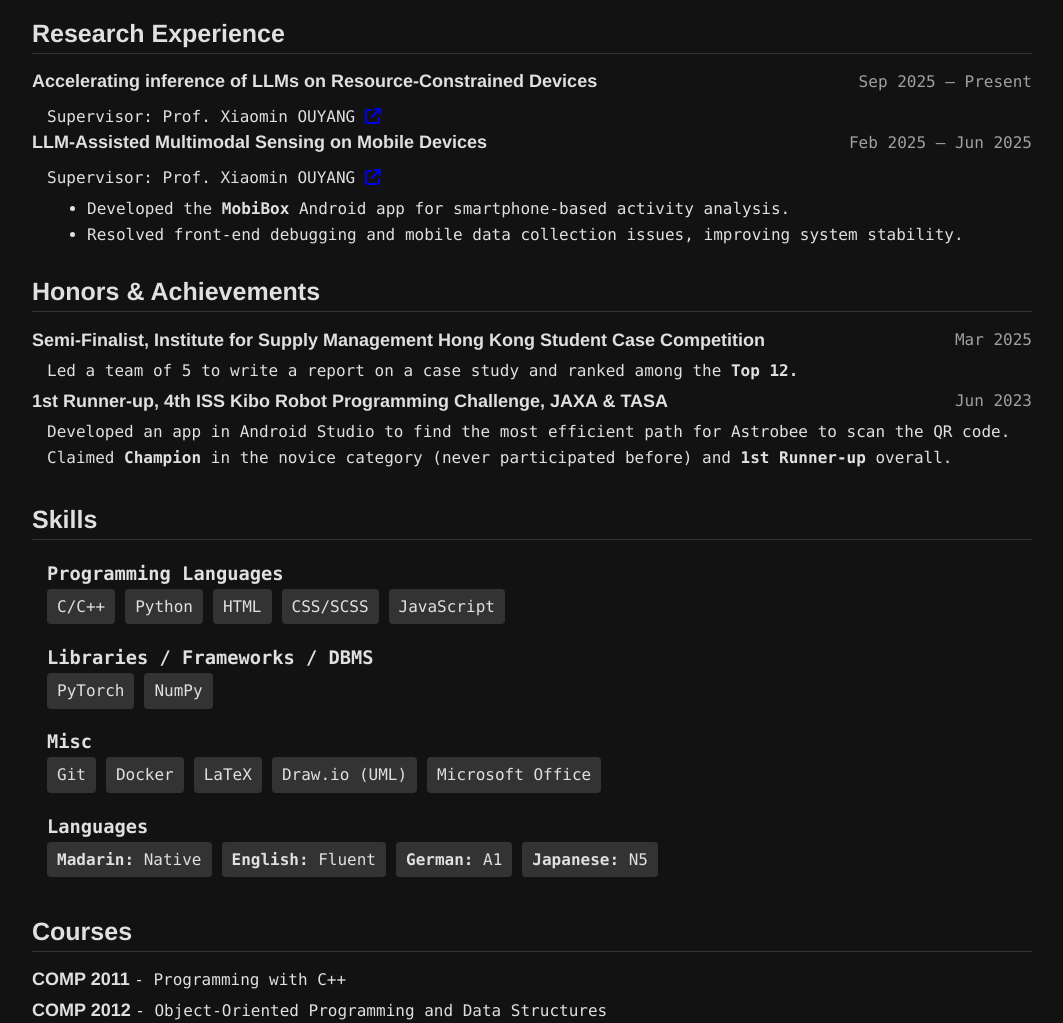
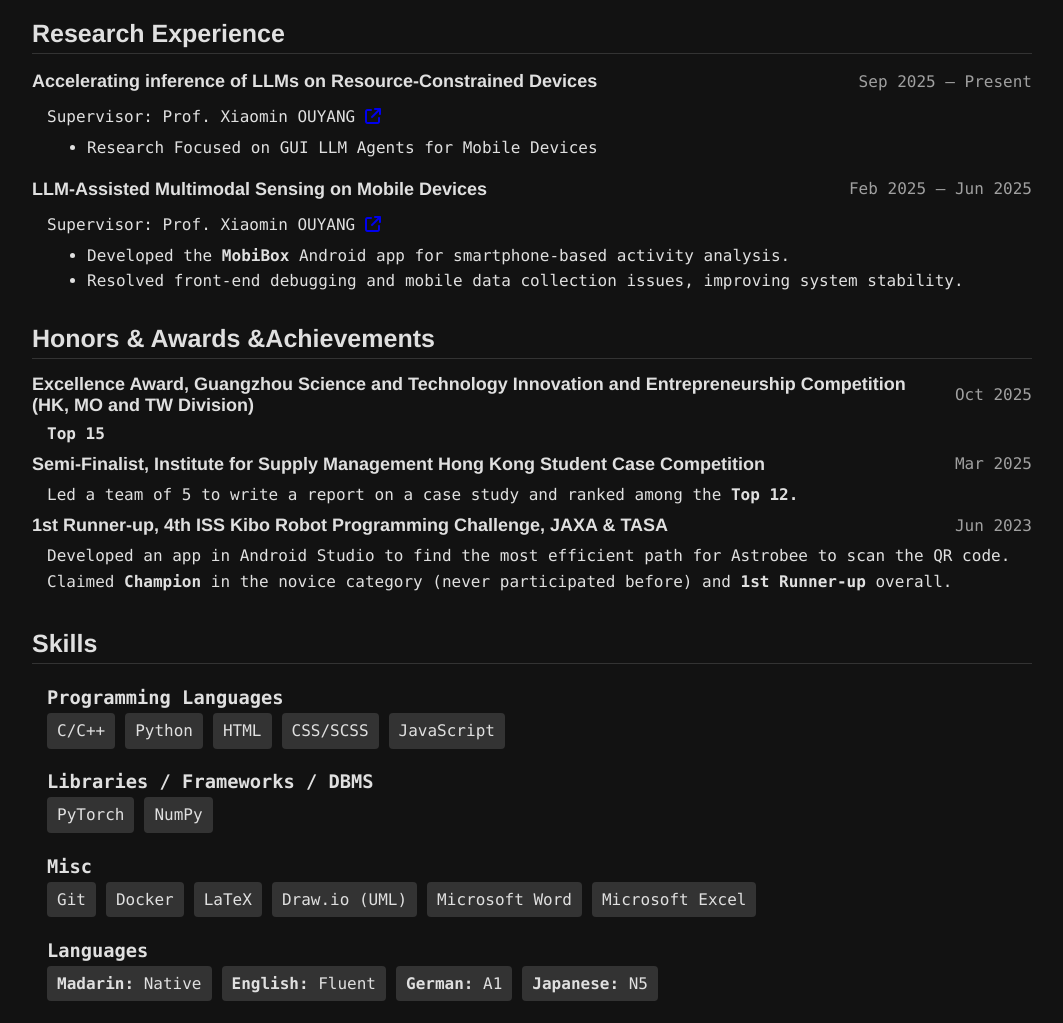
Before and after one commit to wuallen57730/limaWU-website, a plain HTML site: page index.html in a window 1280 px wide. Shown: the part 840-1863 px from the top of the page, without its empty margins (108-1171 px from the left). Drawn offline with Linux system fonts and the light colour scheme.

Commit message:
[update] update my website #3

```diff
--- a/index.html
+++ b/index.html
@@ -172,6 +172,12 @@
       <a target="_blank" href="https://xmouyang.github.io/"
         ><i class="fa-solid fa-arrow-up-right-from-square"></i
       ></a>
+      <br>
+      <ul style="margin-top: 5px">
+        <li>
+          Research Focused on GUI LLM Agents for Mobile Devices
+        </li>
+      </ul>
     </div>
     <div class="timeline-item">
       <span class="text"
@@ -197,13 +203,20 @@
       </ul>
     </div>
 
-    <div class="subtitle"><strong>Honors & Achievements</strong></div>
+    <div class="subtitle"><strong>Honors & Awards &Achievements</strong></div>
+    <div class="timeline-item">
+      <span class="text">
+        Excellence Award, Guangzhou Science and Technology Innovation and Entrepreneurship Competition (HK, MO and TW Division)</span      >
+      <span class="code date">Oct 2025</span>
+    </div>
+    <div class="code" style="padding-left: 15px; padding-bottom: 5px">
+      <strong>Top 15</strong>
+    </div>
 
     <div class="timeline-item">
       <span class="text"
         >Semi-Finalist, Institute for Supply Management Hong Kong Student Case
-        Competition</span
-      >
+        Competition</span>
       <span class="code date">Mar 2025</span>
     </div>
     <div class="code" style="padding-left: 15px; padding-bottom: 5px">
@@ -247,7 +260,8 @@
         <span class="skill-tag">Docker</span>
         <span class="skill-tag">LaTeX</span>
         <span class="skill-tag">Draw.io (UML)</span>
-        <span class="skill-tag">Microsoft Office</span>
+        <span class="skill-tag">Microsoft Word</span>
+        <span class="skill-tag">Microsoft Excel</span>
       </div>
       <h3 style="margin-bottom: 0px">Languages</h3>
       <div class="skills-container">
```
